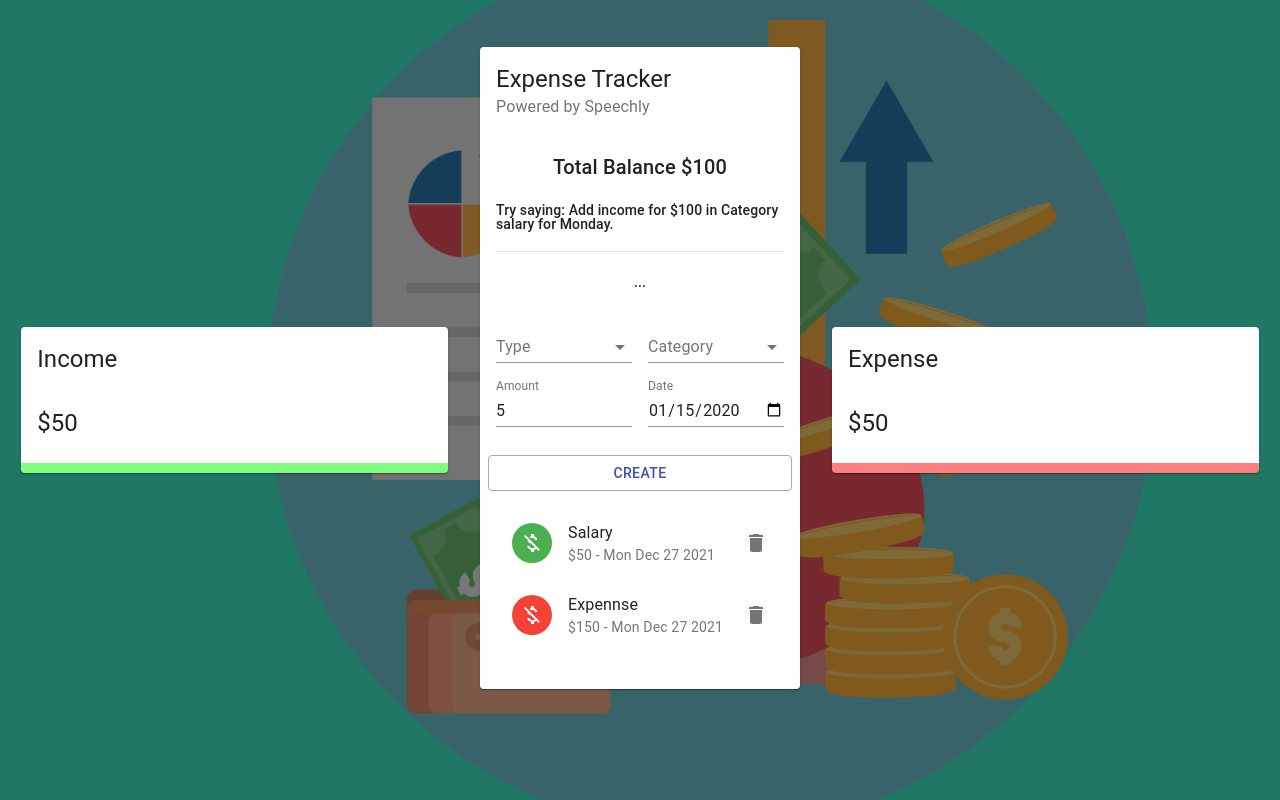
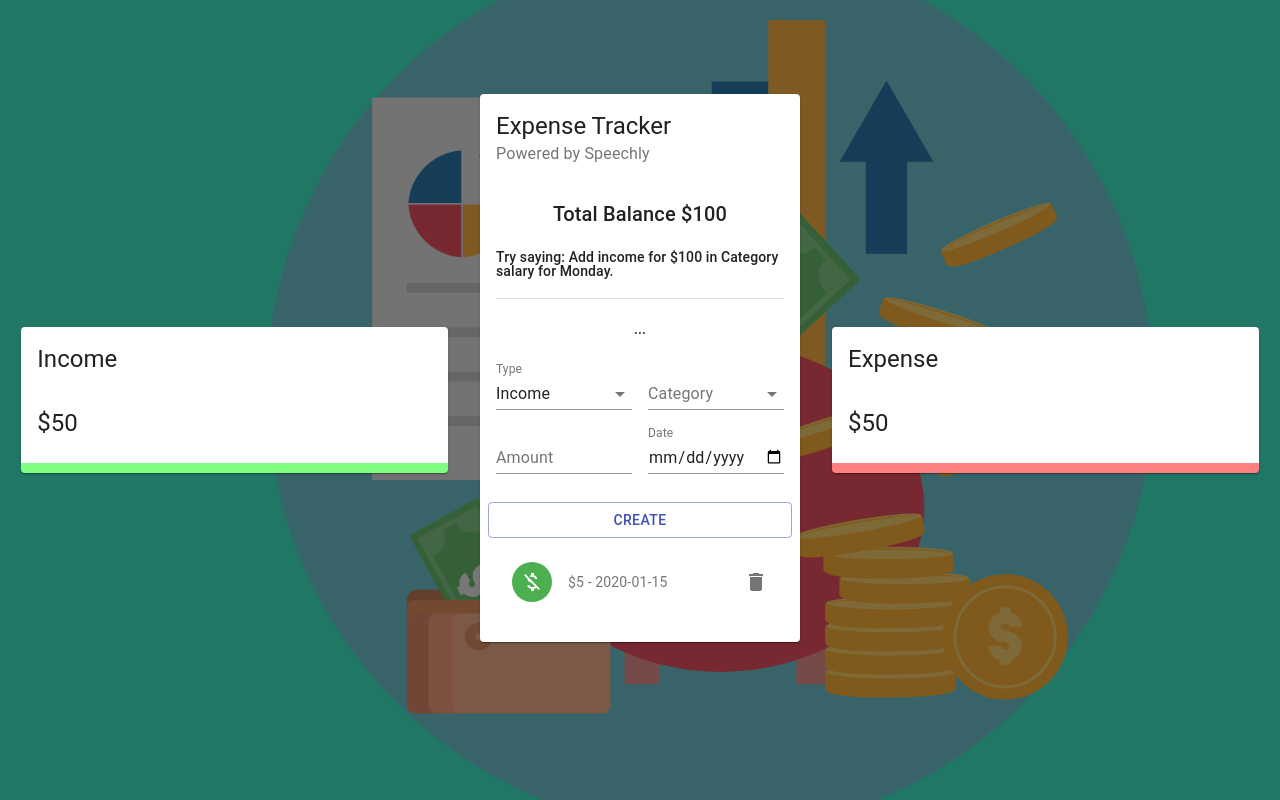
Before and after one commit to shubham21699/Expense-Tracker, a React (Create React App) app: page / in a window 1280 px wide. Both pictures are taken after typing "5", "2020-01-15" into the empty fields and a click on the button "CREATE". Built offline with nearby package versions, Linux system fonts and the light colour scheme.

Commit message:
Add and Delete transaction functionality added.

```diff
--- a/src/components/Main/Form/Form.jsx
+++ b/src/components/Main/Form/Form.jsx
@@ -1,9 +1,27 @@
-import React from 'react';
+import React, { useState, useContext } from 'react';
 import { TextField, Typography, Grid, Button, FormControl, InputLabel, Select, MenuItem } from '@material-ui/core';
 import useStyles from './FormStyles';
+import { ExpenseTrackerContext } from '../../../context/context';
+import { v4 as uuidv4 } from 'uuid';
+
+const initialState = {
+    amount: '',
+    category: '',
+    type: 'Income',
+    date: new Date(),
+}
 
 const Form = () => {
     const classes = useStyles();
+    const [formData, setFormData] = useState(initialState);
+    const { addTransaction } = useContext(ExpenseTrackerContext);
+
+    const createTransaction = () => {
+        const transaction = {...formData, amount: Number(formData.amount), id: uuidv4()};
+
+        addTransaction(transaction);
+        setFormData(initialState);
+    };
 
     return (
         <Grid container spacing={2}>
@@ -15,7 +33,7 @@
             <Grid item xs={6}>
                 <FormControl fullWidth>
                     <InputLabel> Type </InputLabel>
-                    <Select>
+                    <Select value={formData.type} onChange={(e) => setFormData({...formData, type: e.target.value})} >
                         <MenuItem value="Income"> Income </MenuItem>
                         <MenuItem value="Expense"> Expense </MenuItem>
                     </Select>
@@ -24,19 +42,24 @@
             <Grid item xs={6}>
                 <FormControl fullWidth>
                     <InputLabel> Category </InputLabel>
-                    <Select>
+                    <Select value={formData.category}
+                        onChange={(e) => setFormData({...formData, category: e.target.value})} >
                         <MenuItem value="Buiseness"> Buiseness  </MenuItem>
                         <MenuItem value="Salary"> Salary </MenuItem>
                     </Select>
                 </FormControl>
             </Grid>
             <Grid item xs={6}>
-                <TextField type="number" label="Amount" fullWidth />
+                <TextField type="number" label="Amount" fullWidth
+                value={formData.amount}
+                onChange={(e) => setFormData({...formData, amount: e.target.value})} />
             </Grid>
             <Grid item xs={6}>
-                <TextField type="date" label="Date" fullWidth />
+                <TextField type="date" label="Date" fullWidth
+                value={formData.date}
+                onChange={(e) => setFormData({...formData, date: e.target.value})} />
             </Grid>
-            <Button className={classes.button} variant='outlined' color='primary' fullWidth> Create </Button>
+            <Button className={classes.button} variant='outlined' color='primary' fullWidth onClick={createTransaction}> Create </Button>
         </Grid>
     )
 }
--- a/src/components/Main/List/List.jsx
+++ b/src/components/Main/List/List.jsx
@@ -1,34 +1,12 @@
-import React from 'react';
+import React, { useContext } from 'react';
 import { List as MUIList, ListItem, ListItemAvatar, ListItemText, Avatar, ListItemSecondaryAction, IconButton, Slide } from '@material-ui/core';
 import { Delete, MoneyOff,  } from '@material-ui/icons';
 import useStyles from './ListStyles';
+import { ExpenseTrackerContext } from '../../../context/context';
 
 const List = () => {
     const classes = useStyles();
-
-    const transactions = [
-        {
-            id: 1,
-            type: 'Income',
-            category: 'Salary',
-            amount: 50,
-            date: 'Mon Dec 27 2021'
-        },
-        {
-            id: 2,
-            type: 'Buiseness',
-            category: 'Expennse',
-            amount: 150,
-            date: 'Mon Dec 27 2021'
-        },
-        {
-            id: 3,
-            type: 'Travel',
-            category: 'Expense',
-            amount: 50,
-            date: 'Mon Dec 27 2021'
-        },
-    ];
+    const { deleteTransaction, transactions } = useContext(ExpenseTrackerContext);
 
     return (
         <MUIList className={classes.list} dense={false}>
@@ -43,7 +21,7 @@
                             </ListItemAvatar>
                             <ListItemText primary={transaction.category} secondary={`$${transaction.amount} - ${transaction.date}`} />
                             <ListItemSecondaryAction>
-                                <IconButton onClick='' edge='end' aria-label='delete'>
+                                <IconButton onClick={() => deleteTransaction(transaction.id)} edge='end' aria-label='delete'>
                                     <Delete />
                                 </IconButton>
                             </ListItemSecondaryAction>
--- /dev/null
+++ b/src/context/context.js
@@ -0,0 +1,36 @@
+import React, { useReducer, createContext } from 'react';
+import contextReducer from './contextReducer';
+
+
+const initialState = [];
+
+export const ExpenseTrackerContext = createContext(initialState);
+
+// This function will have access to the context.
+export const Provider = ({ children }) => {
+
+    const [transactions, dispatch] = useReducer(contextReducer, initialState);
+
+    const deleteTransaction = (id) => {
+        dispatch({
+            type: 'DELETE_TRANSACTION',
+            payload: id
+        });
+    };
+
+    const addTransaction = (transaction) => {
+        dispatch({
+            type: 'ADD_TRANSACTION',
+            payload: transaction
+        });
+    };
+
+    console.log(transactions);
+
+    return (
+        <ExpenseTrackerContext.Provider value={{ deleteTransaction, addTransaction, transactions }}>
+            {children}
+        </ExpenseTrackerContext.Provider>
+    )
+
+};
--- /dev/null
+++ b/src/context/contextReducer.js
@@ -0,0 +1,20 @@
+// Reducer is a function that takes in the old state and an action, and returns a new state.
+
+const contextReducer = (state, action) => {
+    let transactions;
+
+    switch (action.type) {
+        case 'DELETE_TRANSACTION':
+            transactions = state.filter((t) => t.id !== action.payload);
+            return transactions;
+
+        case 'ADD_TRANSACTION':
+            transactions = [action.payload, ...state];
+            return transactions;
+
+        default:
+            return state;
+    }
+}
+
+export default contextReducer;
--- a/src/index.js
+++ b/src/index.js
@@ -2,16 +2,13 @@
 import ReactDOM from 'react-dom';
 import './index.css';
 import App from './App';
-import reportWebVitals from './reportWebVitals';
+import { Provider } from './context/context';
 
 ReactDOM.render(
-  <React.StrictMode>
+
+  <Provider>
     <App />
-  </React.StrictMode>,
+  </Provider>,
   document.getElementById('root')
+
 );
-
-// If you want to start measuring performance in your app, pass a function
-// to log results (for example: reportWebVitals(console.log))
-// or send to an analytics endpoint. Learn more: https://bit.ly/CRA-vitals
-reportWebVitals();
--- a/src/reportWebVitals.js
+++ /dev/null
@@ -1,13 +0,0 @@
-const reportWebVitals = onPerfEntry => {
-  if (onPerfEntry && onPerfEntry instanceof Function) {
-    import('web-vitals').then(({ getCLS, getFID, getFCP, getLCP, getTTFB }) => {
-      getCLS(onPerfEntry);
-      getFID(onPerfEntry);
-      getFCP(onPerfEntry);
-      getLCP(onPerfEntry);
-      getTTFB(onPerfEntry);
-    });
-  }
-};
-
-export default reportWebVitals;
```
